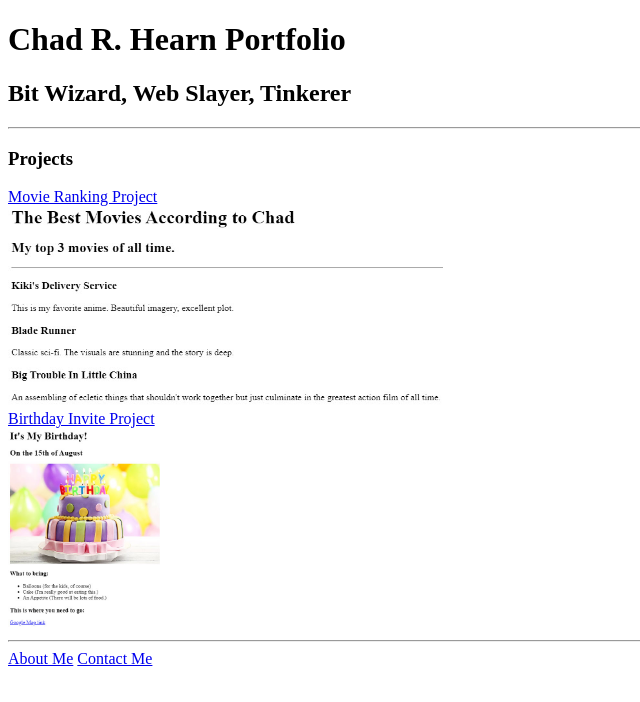
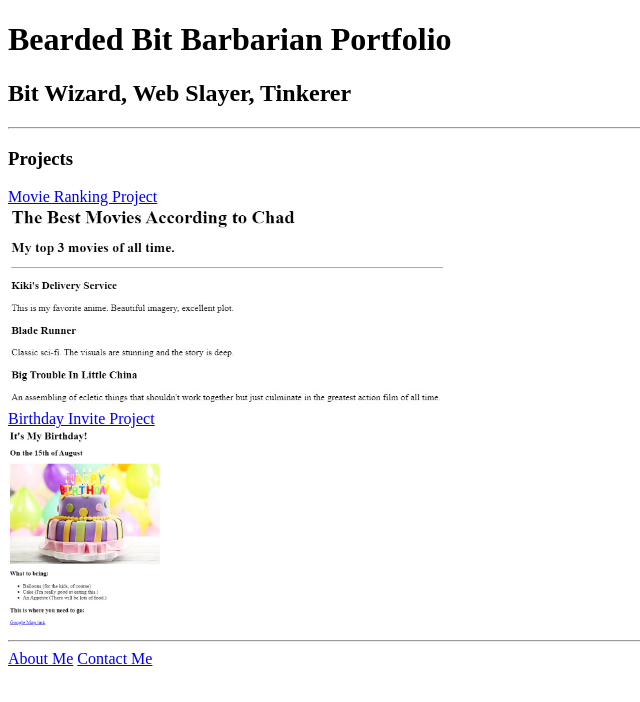
Before and after one commit to beardedbitbarbarian/html-portfolio, a plain HTML site: page index.html in a window 1280 px wide. Shown: the whole page, without its empty margins (0-640 px from the left). Drawn offline with Linux system fonts and the light colour scheme.

Commit message:
Update index.html

```diff
--- a/index.html
+++ b/index.html
@@ -22,7 +22,7 @@ https://developer.mozilla.org/en-US/docs/Web/HTML/Element/img#attr-height -->
     <title>Chad R. Hearn Portfolio</title>
 </head>
 <body>
-    <h1>Chad R. Hearn Portfolio</h1>
+    <h1>Bearded Bit Barbarian Portfolio</h1>
     <h2>Bit Wizard, Web Slayer, Tinkerer</h2>
     <hr>
     <h3>Projects</h3>
```
